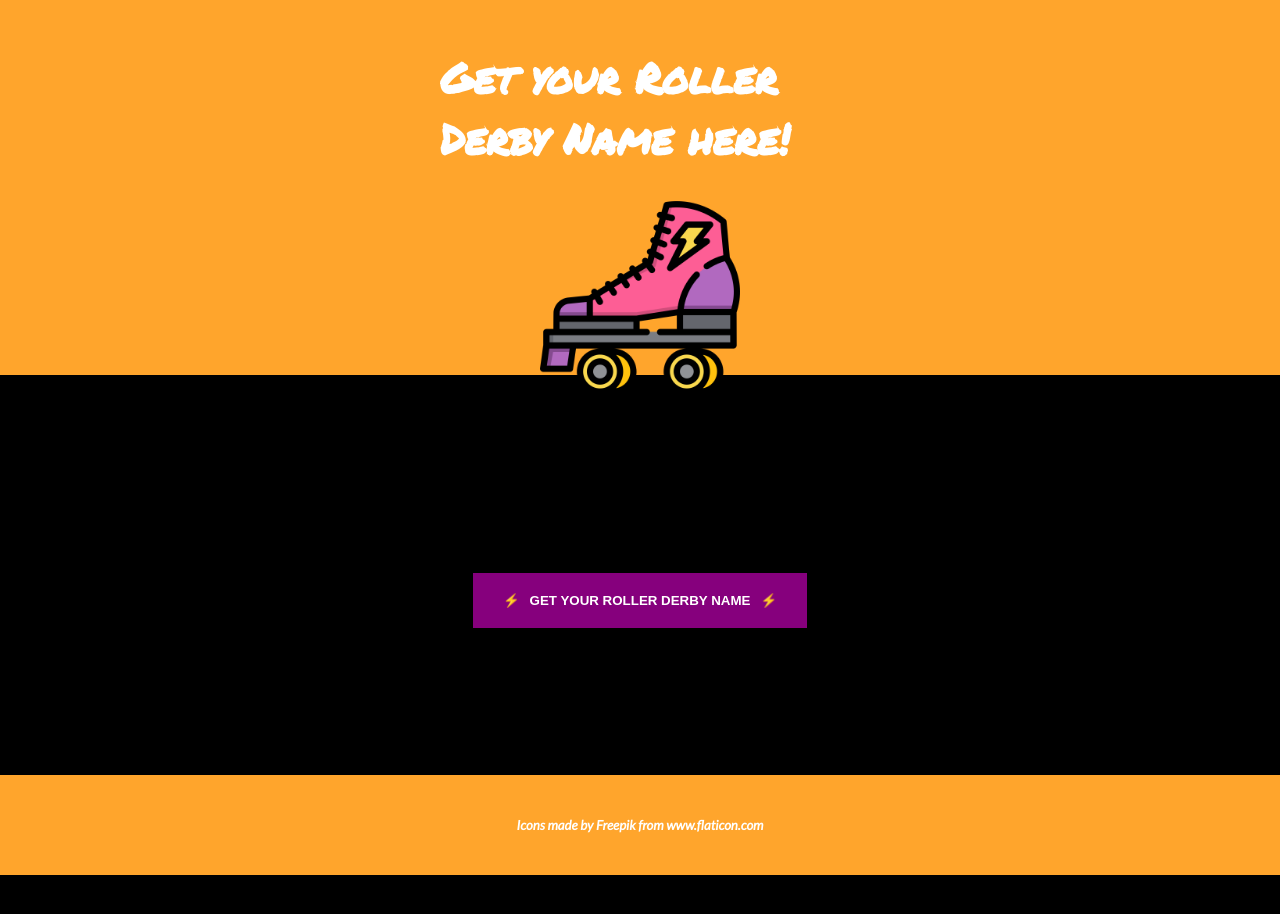
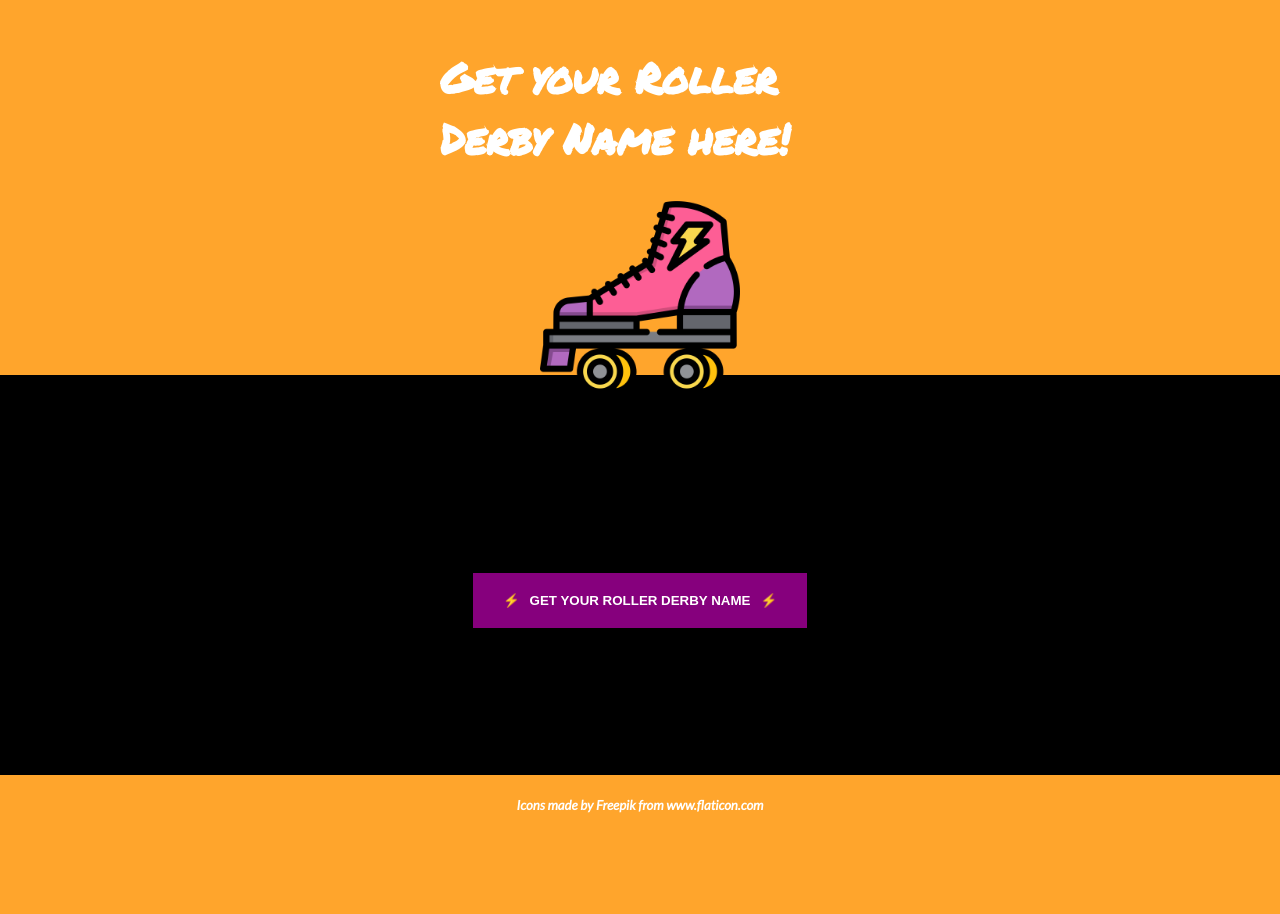
Before and after one commit to Ruterryter/roller-derby-names, a React (Create React App) app in the folder frontend/: page / in a window 1280 px wide. Shown: the top 914 px of the page. Before the commit the page ends 875 px from the top, so only its background shows below. Built offline with nearby package versions, Linux system fonts and the light colour scheme; what react-animations would draw is missing.

Commit message:
styling footer

```diff
--- a/frontend/src/components/Footer.js
+++ b/frontend/src/components/Footer.js
@@ -4,10 +4,10 @@ import styled from 'styled-components'
 const FooterWrapper = styled.div`
   background-color: #FFA52C;
   width: 100%;
-  height: 100px;
+  height: 20vh;
   display: flex;
   flex-direction: column;
-  justify-content: center;
+  justify-content: flex-start;
   align-items: center;
 `
 
--- a/frontend/src/components/Header.js
+++ b/frontend/src/components/Header.js
@@ -24,7 +24,7 @@ const Heading = styled.h1`
     color: #86007D; }
 
   @media (max-width: 768px) {
-    width: 350px;}
+    width: 325px;}
 }
 `
 
@@ -32,6 +32,10 @@ const SkaterIcon = styled.img`
   display: flex;
   width: 200px;
   height: 200px;
+
+  @media (max-width: 768px) {
+    width: 100px;
+    height: 100px;}
  `
 
 export const Header = (props) => {
```
